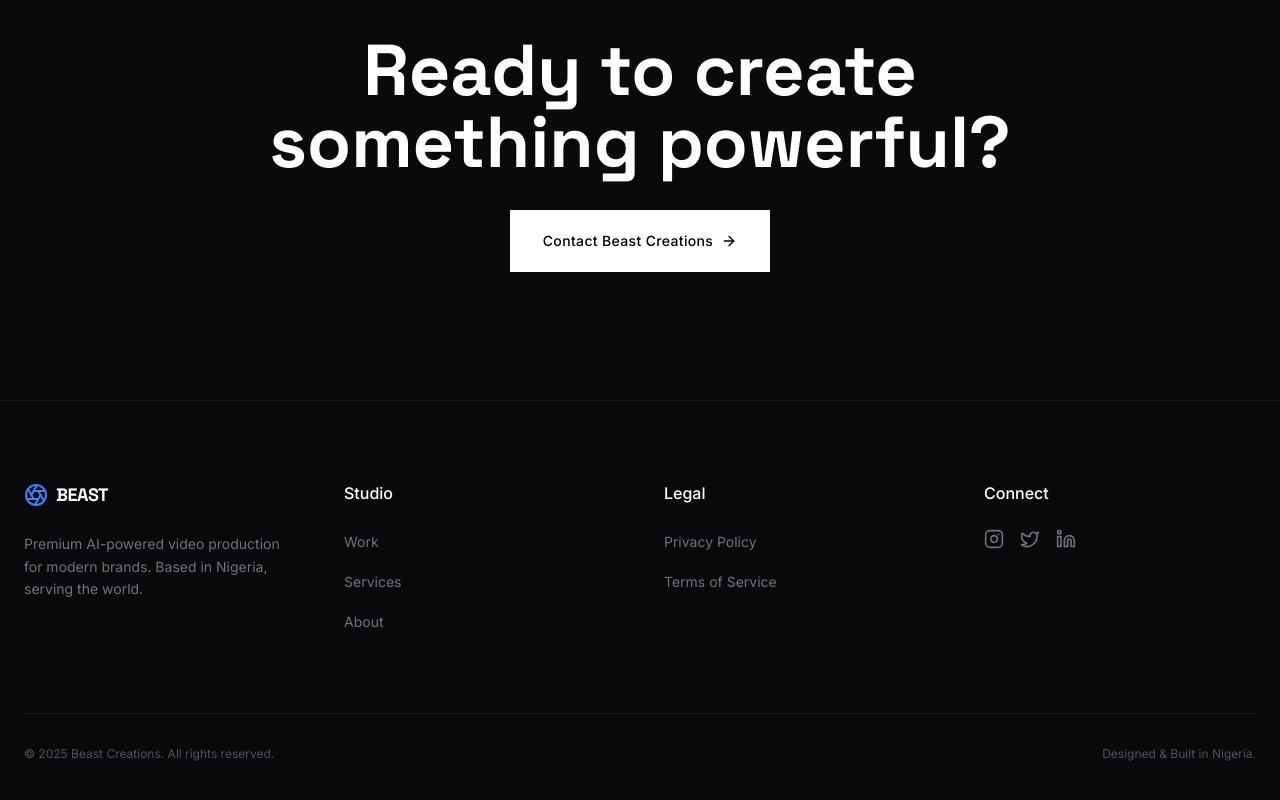
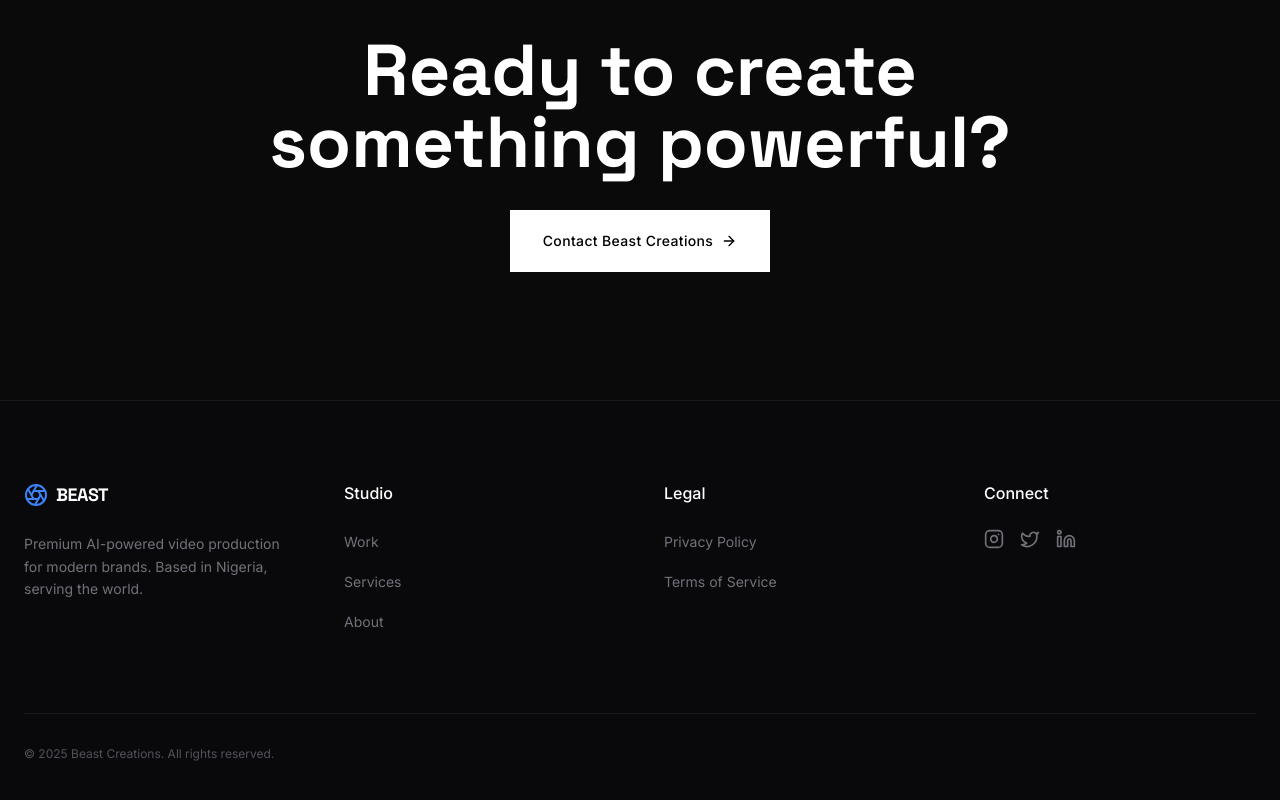
Before and after one commit to CGBEAST25/beast-creations, a React (Vite) app: page / in a window 1280 px wide. Shown: the part 3669-4469 px from the top of the page. Built offline with nearby package versions, Linux system fonts and the light colour scheme.

Commit message:
fix: Remove redundant "Designed & Built in Nigeria" text
The "Designed & Built in Nigeria" text in the footer was removed as it was redundant with the copyright notice. Additionally, a transition effect on the "Why Us" section video embed was corrected.

```diff
--- a/components/Footer.tsx
+++ b/components/Footer.tsx
@@ -45,7 +45,6 @@ const Footer: React.FC = () => {
 
       <div className="max-w-7xl mx-auto border-t border-zinc-900 pt-8 flex flex-col md:flex-row justify-between items-center text-zinc-600 text-xs">
         <p>&copy; {new Date().getFullYear()} Beast Creations. All rights reserved.</p>
-        <p className="mt-2 md:mt-0">Designed & Built in Nigeria.</p>
       </div>
     </footer>
   );
--- a/pages/Home.tsx
+++ b/pages/Home.tsx
@@ -111,7 +111,7 @@ const Home: React.FC = () => {
       {/* Why Us */}
       <Section>
         <div className="grid grid-cols-1 lg:grid-cols-2 gap-16">
-          <div className="relative h-full min-h-[400px] rounded-2xl overflow-hidden bg-zinc-950 border border-zinc-800 group hover:border-beast-blue/30 transition-colors duration-500">
+          <div className="relative h-full min-h-[400px] rounded-2xl overflow-hidden bg-zinc-950 border border-zinc-800 group transition-colors duration-500">
             <iframe
               src="https://player.vimeo.com/video/1148451221?badge=0&autopause=0&player_id=0&app_id=58479&autoplay=1&muted=1&loop=1&background=1"
               frameBorder="0"
```
